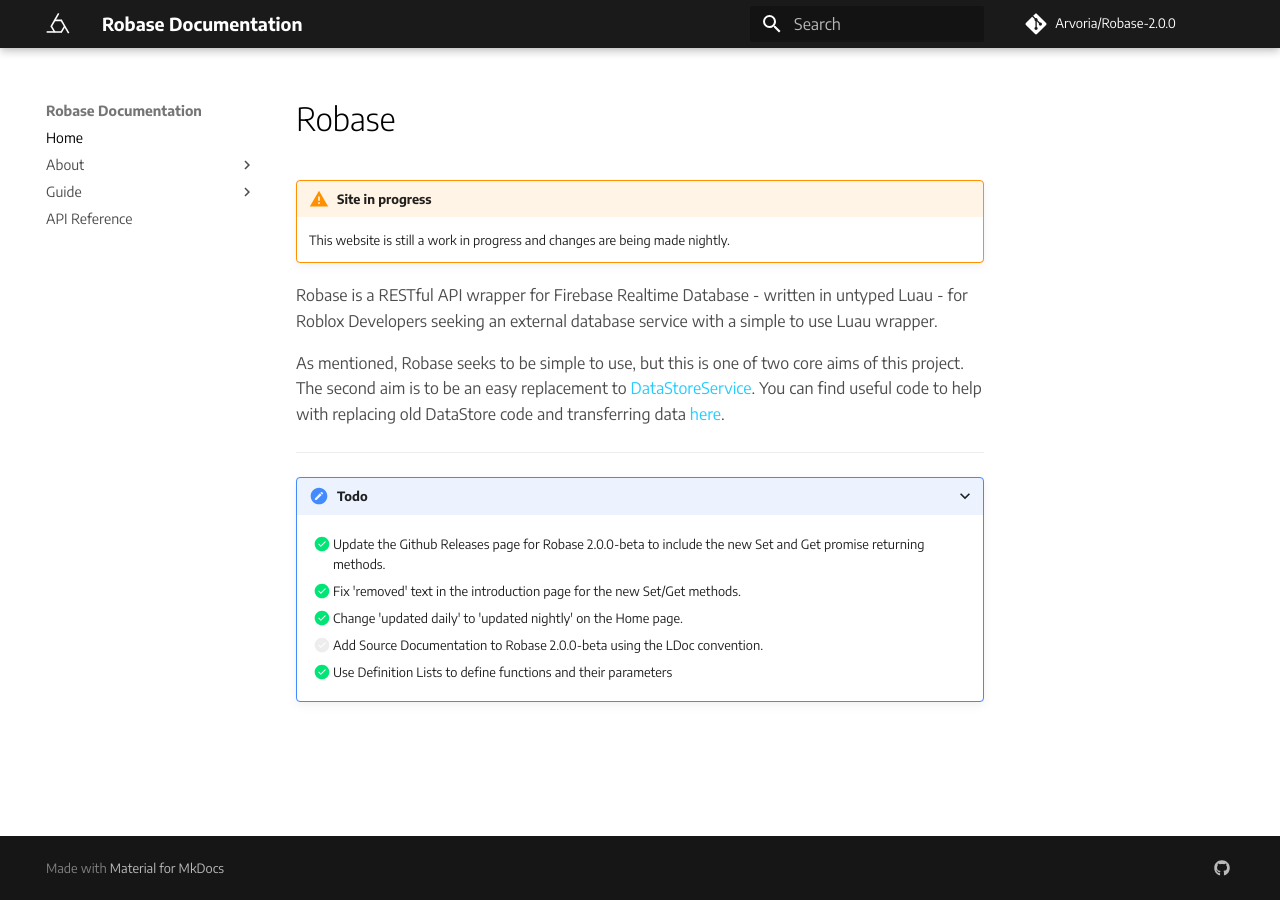
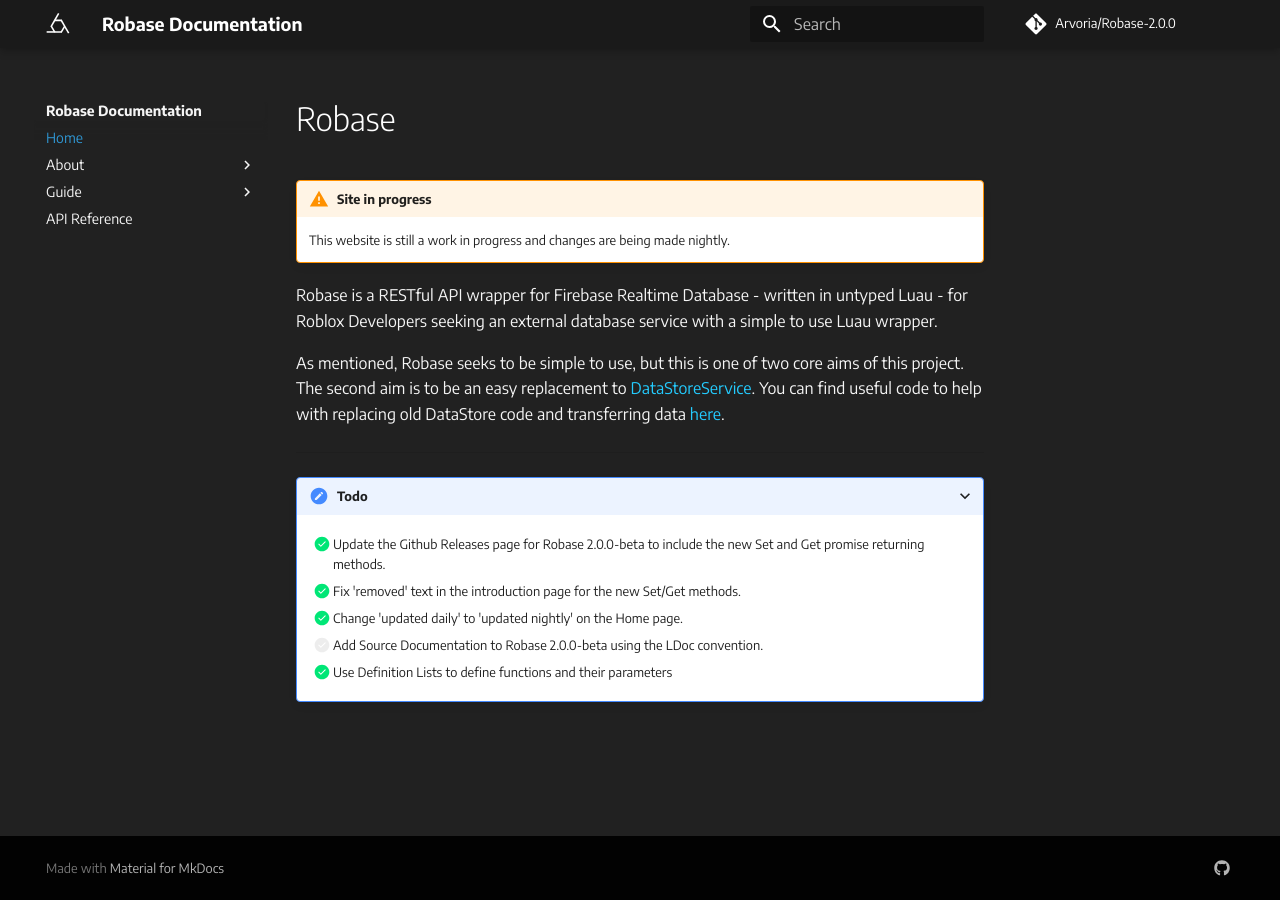
Before and after one commit to Arvoria/RobaseService, an MkDocs documentation site: the page built from docs/index.md, in a window 1280 px wide. Built offline with MkDocs 1.6.1 and Material for MkDocs 9.7.7, drawn with Linux system fonts in a browser that asks for light colours; comment, search, counter and statistics services are not loaded.

Commit message:
mkdocs build, site v0.9.0

```diff
--- a/docs/stylesheets/extra.css
+++ b/docs/stylesheets/extra.css
@@ -1,20 +1,33 @@
 :root>* {
     --md-primary-fg-color: hsl(0, 0%, 10%);
     --md-primary-bg-color: hsl(0, 0%, 100%);
-    --md-default-fg-color: hsl(0, 0%, 0%);
-    --md-default-bg-color: hsl(0, 0%, 100%);
-    --md-accent-fg-color: hsl(0, 0%, 0%);
-    --md-accent-bg-color: hsl(0, 0%, 0%);
-    --md-typeset-a-color: hsl(0, 0%, 0%);
-    --md-typeset-color: hsl(0, 0%, 30%);
-}
 
-#robase {
-    color: hsl(0, 0%, 0%);
-}
+    --md-default-fg-color: hsl(0, 0%, 96%);
+    --md-default-fg-color--light: hsl(0, 0%, 96%);
+    --md-default-bg-color: hsl(0, 0%, 13%);
 
-#why-robase {
-    color:hsl(0, 0%, 10%)
+    --md-typeset-color: hsl(0, 0%, 96%);
+    --md-typeset-a-color: hsla(202, 100%, 60%, 0.8);
+
+    --md-accent-fg-color: hsl(0, 0%, 80%);
+    --md-accent-bg-color: hsl(0, 0%, 10%);
+
+    --md-code-hl-color: hsla(202, 100%, 60%, 0.6);
+    --md-code-hl-number-color: rgb(250, 125, 100);
+    --md-code-hl-special-color: hsl(170, 94%, 58%);
+    --md-code-hl-function-color: hsl(170, 94%, 58%);
+    --md-code-hl-constant-color: hsl(170, 94%, 58%);
+    --md-code-hl-keyword-color: hsl(49, 99%, 65%);
+    --md-code-hl-string-color: hsl(25, 100%, 61%);
+    --md-code-hl-name-color: hsl(317, 100%, 75%);
+    --md-code-hl-operator-color: var(--md-code-hl-keyword-color);
+    --md-code-hl-punctuation-color: hsl(60, 18%, 67%);
+    --md-code-hl-comment-color: hsl(233, 30%, 63%);
+    --md-code-hl-generic-color: rgb(132, 139, 189);
+    --md-code-hl-variable-color: hsl(317, 100%, 75%);
+
+    --md-code-bg-color: hsl(250, 20%, 17%);
+    --md-code-fg-color: hsl(317, 100%, 75%);
 }
 
 .md-typeset a:hover {
@@ -26,6 +39,10 @@
     color: hsl(194, 100%, 57%);
 }
 
+.md-typeset h1 {
+    color:hsl(0, 0%, 100%);
+}
+
 code {
     white-space: pre-wrap;
 }
```
Also changed, not shown: site/Guide/setup/index.html, site/Guide/usage/index.html, site/api/index.html, site/index.html, site/introduction/index.html, site/search/search_index.json, site/sitemap.xml, site/stylesheets/extra.css, 1 other file.
